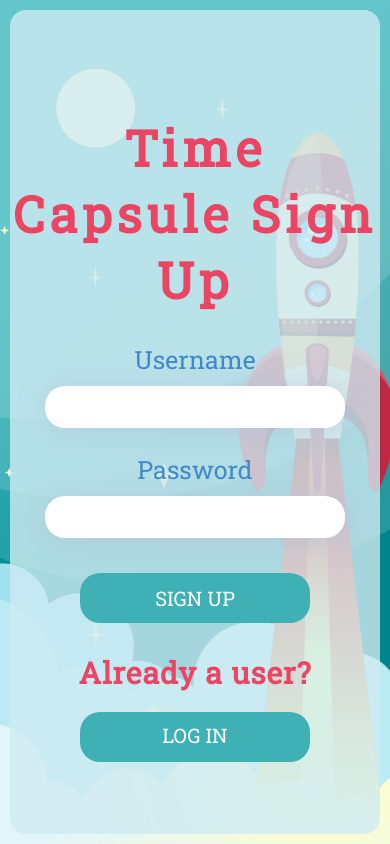
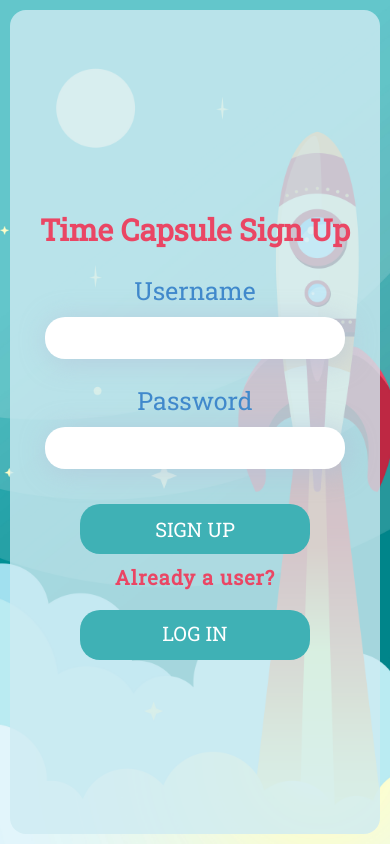
Before and after one commit to VanessaSue27/final-project-frontend, a React (Create React App) app: page /signup in a window 390 px wide. Built offline with nearby package versions, Linux system fonts and the light colour scheme.

Commit message:
Add create profile styling + responsiveness

```diff
--- a/src/styled-components/GlobalStyles.js
+++ b/src/styled-components/GlobalStyles.js
@@ -10,22 +10,27 @@
   background-repeat: no-repeat;
   display: flex;
   justify-content: center;
+  align-items: center;
   font-family:'Roboto Slab', sans-serif;
 `;
 
 export const UserForm = styled.form`
   width: 60%;
+  display: flex;
   background-color: rgb(203,214,226, 0.6);
-  display: flex;
   flex-direction: column;
   align-items: center;
   justify-content: center;
   box-sizing: border-box;
   border-radius: 20px;
-  margin: 10px;
   -webkit-box-shadow: 2px 2px 17px 9px rgba(114, 114, 114, 0.1);
   box-shadow: 2px 2px 17px 9px rgba(114,114,114,0.1);
-  transform: translate(0%, 5%);
+
+  @media (max-width: 668px) {
+    width: 100%;
+    height: 100%;
+    margin-top: 0;
+  }
 `;
 
 export const Title = styled.h1`
@@ -33,8 +38,14 @@
   color:rgb(234,70,100);
   font-size: 50px;
   text-align:center;
-  letter-spacing: 5px;
-  margin-bottom: 20px;
+  padding: 5px;
+  margin-top: 20px;
+  margin-bottom: 10px;
+
+
+  @media (max-width: 668px) {
+    font-size: 30px;
+  }
 `;
 
 export const SubTitle = styled.h2`
@@ -45,6 +56,11 @@
   text-align:center;
   margin-bottom:0;
   margin-top: 30px;
+
+  @media (max-width: 668px) {
+    font-size: 20px;
+    margin-top: 10px;
+  }
 `;
 
 export const InputField = styled.input`
@@ -69,6 +85,10 @@
   border:none;
   -webkit-box-shadow: 3px 3px 23px 3px rgba(180,194,216,0.5);
   box-shadow: 3px 3px 23px 3px rgba(180,194,216,0.5);
+
+  @media (max-width: 668px) {
+    font-size: 14px;
+  }
 `;
 
 export const SubmitButton = styled.button`
@@ -88,7 +108,6 @@
   border: none;
     &:hover {
       background: rgb(63,177,181);
-      transform: scale(1.1);
       cursor: pointer
     }
 
```
